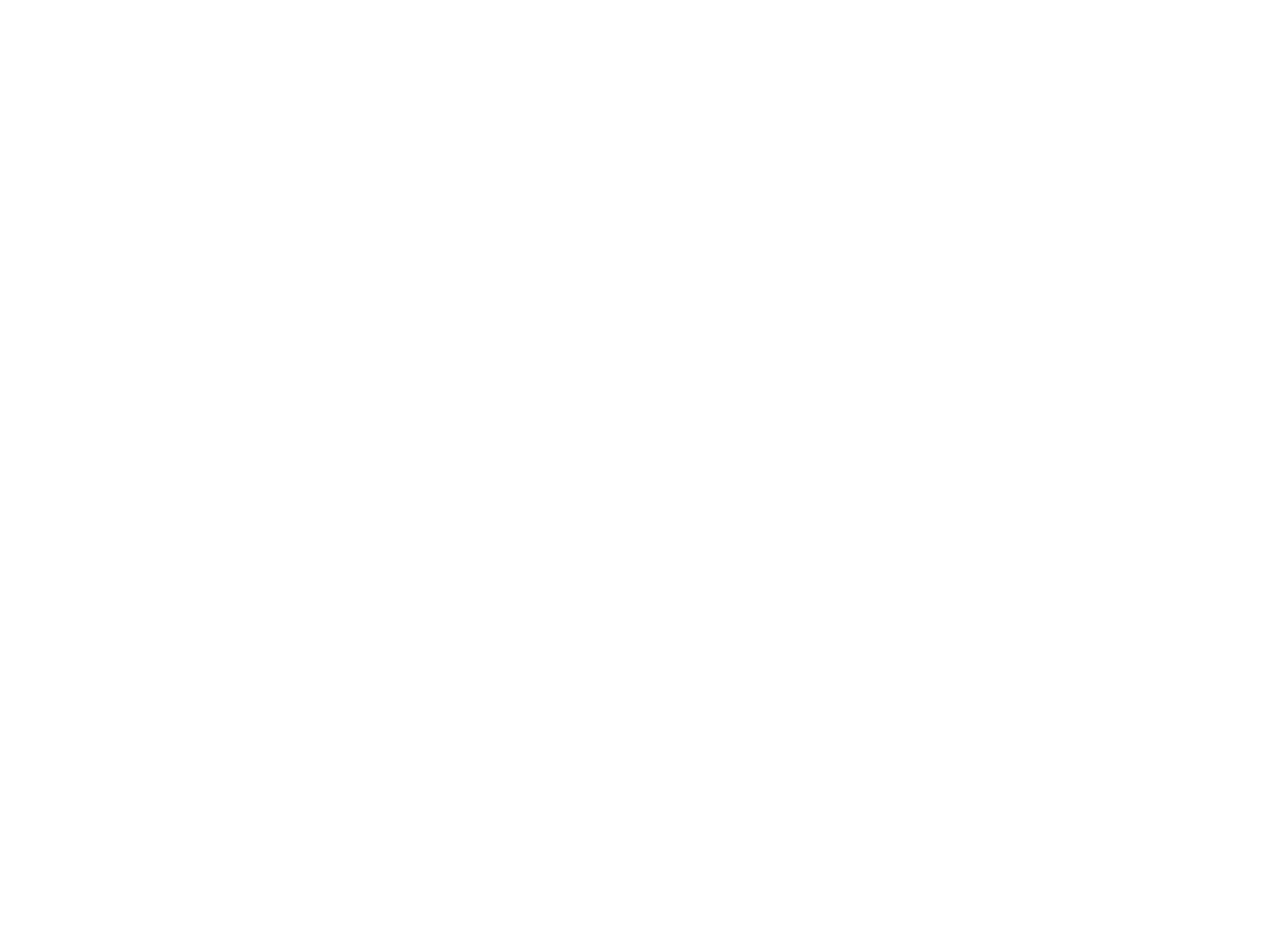
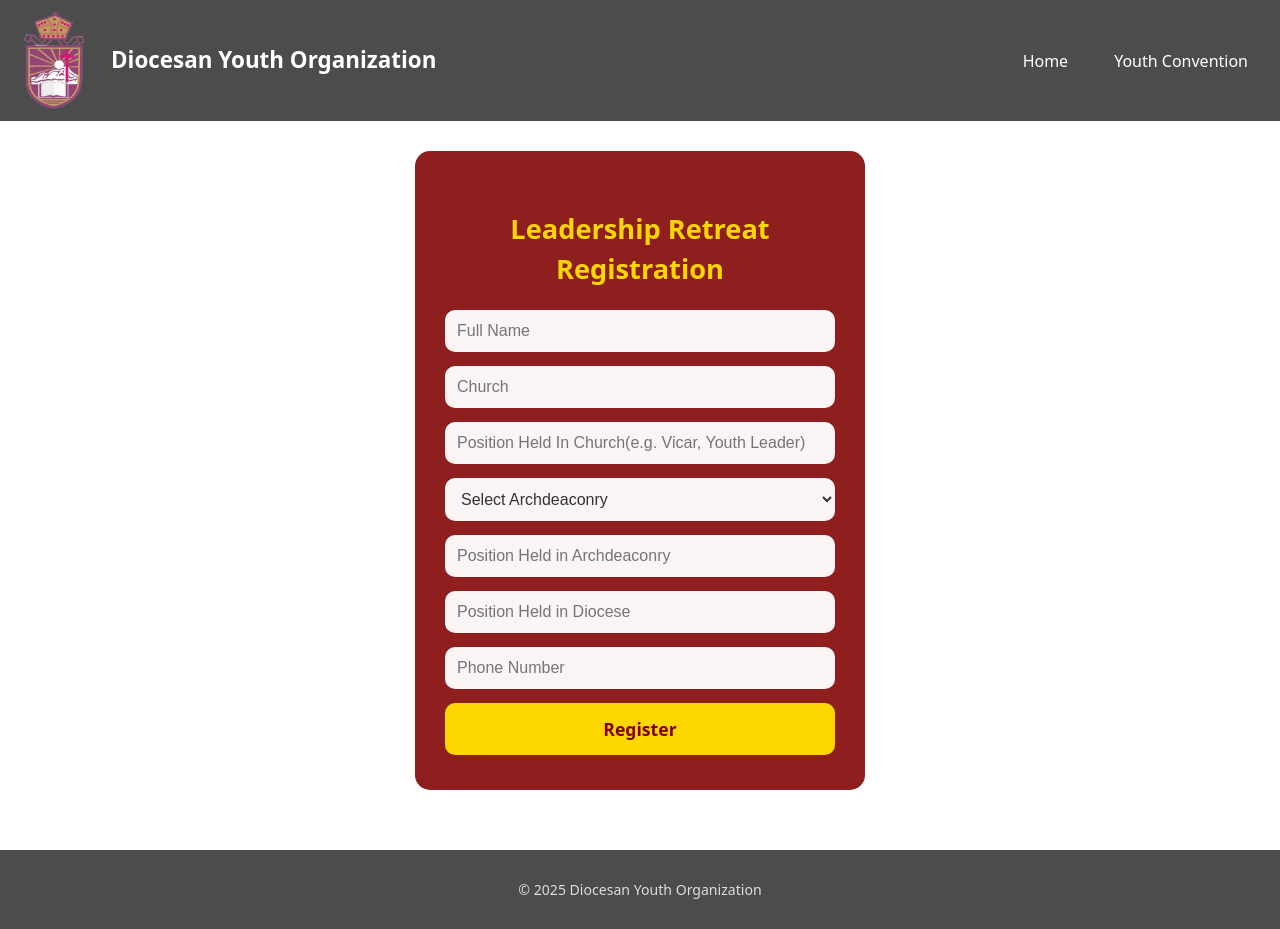
Before and after one commit to kwesike/dyo, a React (Vite) app: page /leadership-retreat in a window 1280 px wide. Before the commit this address had no page. Before the commit the page ends 800 px from the top, so only its background shows below. Built offline with nearby package versions, Linux system fonts and the light colour scheme.

Commit message:
code update

```diff
--- a/src/App.tsx
+++ b/src/App.tsx
@@ -9,6 +9,7 @@
 import SuccessDonation from "./components/SuccessDonation";
 import VoucherGenerator from "./components/VoucherGenerator";
 import AdminTags from "./components/AdminTags";
+import LeadershipRegistration from "./components/LeadershipRegistration"
 
 
 
@@ -26,6 +27,11 @@
         <Route path="/success-donation/:id" element={<SuccessDonation/>} />
         <Route path="/admin/vouchers" element={<VoucherGenerator />} />
         <Route path="/admin/tags" element={<AdminTags />} />
+        <Route
+  path="/leadership-retreat"
+  element={<LeadershipRegistration />}
+/>
+
 
 
       </Routes>
--- a/src/components/AdminDashboard.tsx
+++ b/src/components/AdminDashboard.tsx
@@ -2,6 +2,8 @@
 import { useNavigate } from "react-router-dom";
 import { supabase } from "../lib/supabaseClient";
 import * as XLSX from "xlsx";
+
+/* ================= INTERFACES ================= */
 
 interface Registration {
   id: number;
@@ -20,26 +22,48 @@
   created_at?: string;
 }
 
+interface LeadershipRegistration {
+  id: number;
+  full_name: string;
+  church: string;
+  position_held: string;
+  archdeaconry: string;
+  position_held_in_arch: string;
+  position_held_in_dio: string;
+  created_at?: string;
+}
+
+/* ================= COMPONENT ================= */
+
 export default function AdminDashboard() {
   const navigate = useNavigate();
+
+  const [activeTab, setActiveTab] = useState<"youth" | "leadership">("youth");
+
   const [registrations, setRegistrations] = useState<Registration[]>([]);
+  const [leadershipRegs, setLeadershipRegs] = useState<LeadershipRegistration[]>(
+    []
+  );
+
   const [loading, setLoading] = useState(true);
   const [search, setSearch] = useState("");
 
-  // ✅ Protect route
+  /* ================= AUTH PROTECTION ================= */
+
   useEffect(() => {
     const checkSession = async () => {
       const { data } = await supabase.auth.getSession();
-      if (!data.session) {
-        navigate("/admin-login");
-      }
+      if (!data.session) navigate("/admin-login");
     };
     checkSession();
   }, [navigate]);
 
+  /* ================= FETCH DATA ================= */
+
   useEffect(() => {
-    fetchRegistrations();
-  }, []);
+    if (activeTab === "youth") fetchRegistrations();
+    else fetchLeadershipRegistrations();
+  }, [activeTab]);
 
   const fetchRegistrations = async () => {
     setLoading(true);
@@ -47,75 +71,138 @@
       .from("registrations")
       .select("*")
       .order("id", { ascending: false });
+
     if (error) console.error(error);
     else setRegistrations(data || []);
     setLoading(false);
   };
 
-  const exportToExcel = () => {
-    const ws = XLSX.utils.json_to_sheet(registrations);
-    const wb = XLSX.utils.book_new();
-    XLSX.utils.book_append_sheet(wb, ws, "Registrations");
-    XLSX.writeFile(wb, "DYC_Registrations.xlsx");
+  const fetchLeadershipRegistrations = async () => {
+    setLoading(true);
+    const { data, error } = await supabase
+      .from("leadership_registrations")
+      .select("*")
+      .order("id", { ascending: false });
+
+    if (error) console.error(error);
+    else setLeadershipRegs(data || []);
+    setLoading(false);
   };
 
-  // ✅ Logout
-  const handleLogout = async () => {
-    await supabase.auth.signOut();
-    navigate("/admin-login");
-  };
+  /* ================= SEARCH ================= */
 
-  const filteredData = registrations.filter(
+  const filteredYouth = registrations.filter(
     (r) =>
       r.full_name.toLowerCase().includes(search.toLowerCase()) ||
       r.archdeaconry.toLowerCase().includes(search.toLowerCase()) ||
       r.church.toLowerCase().includes(search.toLowerCase())
   );
 
+  const filteredLeadership = leadershipRegs.filter(
+    (r) =>
+      r.full_name.toLowerCase().includes(search.toLowerCase()) ||
+      r.archdeaconry.toLowerCase().includes(search.toLowerCase()) ||
+      r.church.toLowerCase().includes(search.toLowerCase())
+  );
+
+  /* ================= EXPORT ================= */
+
+  const exportToExcel = () => {
+    const data =
+      activeTab === "youth" ? filteredYouth : filteredLeadership;
+
+    const ws = XLSX.utils.json_to_sheet(data);
+    const wb = XLSX.utils.book_new();
+
+    XLSX.utils.book_append_sheet(
+      wb,
+      ws,
+      activeTab === "youth"
+        ? "Youth Registrations"
+        : "Leadership Registrations"
+    );
+
+    XLSX.writeFile(
+      wb,
+      activeTab === "youth"
+        ? "Youth_Convention_Registrations.xlsx"
+        : "Leadership_Retreat_Registrations.xlsx"
+    );
+  };
+
+  /* ================= LOGOUT ================= */
+
+  const handleLogout = async () => {
+    await supabase.auth.signOut();
+    navigate("/admin-login");
+  };
+
+  /* ================= UI ================= */
+
   return (
-    <div className="p-6 w-full max-w-6xl mx-auto bg-white rounded-lg shadow-md">
+    <div className="p-6 w-full max-w-7xl mx-auto bg-white rounded-lg shadow-md">
       <div className="flex justify-between items-center mb-4">
-        <h2 className="text-2xl font-bold text-center">
-          Admin Dashboard – Youth Convention Registrations
+        <h2 className="text-2xl font-bold">
+          Admin Dashboard
         </h2>
         <button
           onClick={handleLogout}
-          className="bg-red-600 text-white px-3 py-2 rounded hover:bg-red-700"
+          className="bg-red-600 text-white px-3 py-2 rounded"
         >
           Logout
         </button>
       </div>
 
+      {/* Tabs */}
+      <div className="flex gap-3 mb-4">
+        <button
+          onClick={() => setActiveTab("youth")}
+          className={`px-4 py-2 rounded ${
+            activeTab === "youth"
+              ? "bg-blue-600 text-white"
+              : "bg-gray-200"
+          }`}
+        >
+          Youth Convention
+        </button>
+
+        <button
+          onClick={() => setActiveTab("leadership")}
+          className={`px-4 py-2 rounded ${
+            activeTab === "leadership"
+              ? "bg-purple-600 text-white"
+              : "bg-gray-200"
+          }`}
+        >
+          Leadership Retreat
+        </button>
+      </div>
+
+      {/* Search & Export */}
       <div className="flex justify-between mb-4">
         <input
           type="text"
-          placeholder="Search by name, archdeaconry, or church..."
+          placeholder="Search by name, archdeaconry or church..."
           className="border px-3 py-2 rounded w-2/3"
           value={search}
           onChange={(e) => setSearch(e.target.value)}
         />
+
         <button
           onClick={exportToExcel}
-          className="bg-green-600 text-white px-4 py-2 rounded hover:bg-green-700"
+          className="bg-green-600 text-white px-4 py-2 rounded"
         >
           Export to Excel
         </button>
       </div><br/>
       <button onClick={() => navigate('/admin/vouchers')} className="bg-blue-600 text-white px-3 py-2 rounded">Voucher Generator</button>
 
-      <button
-  onClick={() => navigate("/admin/tags")}
-  className="bg-purple-600 text-white px-3 py-2 rounded ml-2 hover:bg-purple-700"
->
-  View All Tags
-</button>
-
+      {/* ================= TABLES ================= */}
 
       {loading ? (
-        <p className="text-center text-gray-600">Loading registrations...</p>
-      ) : filteredData.length === 0 ? (
-        <p className="text-center text-gray-600">No registrations found.</p>
-      ) : (
+        <p className="text-center">Loading...</p>
+      ) : activeTab === "youth" ? (
+        /* ===== YOUTH TABLE ===== */
         <div className="overflow-x-auto">
           <table className="w-full border text-sm">
             <thead>
@@ -123,26 +210,20 @@
                 <th className="border px-2 py-1">Photo</th>
                 <th className="border px-2 py-1">Full Name</th>
                 <th className="border px-2 py-1">Gender</th>
-                <th className="border px-2 py-1">Date of Birth</th>
                 <th className="border px-2 py-1">Archdeaconry</th>
                 <th className="border px-2 py-1">Church</th>
-                <th className="border px-2 py-1">Occupation</th>
-                <th className="border px-2 py-1">Qualification</th>
                 <th className="border px-2 py-1">Phone</th>
-                <th className="border px-2 py-1">Email</th>
-                <th className="border px-2 py-1">Address</th>
-                <th className="border px-2 py-1">Payment Status</th>
+                <th className="border px-2 py-1">Payment</th>
               </tr>
             </thead>
             <tbody>
-              {filteredData.map((reg) => (
+              {filteredYouth.map((reg) => (
                 <tr key={reg.id} className="text-center">
                   <td className="border px-2 py-1">
                     {reg.photo_url ? (
                       <img
                         src={reg.photo_url}
-                        alt={reg.full_name}
-                        className="w-10 h-10 object-cover rounded-full mx-auto"
+                        className="w-10 h-10 rounded-full mx-auto"
                       />
                     ) : (
                       "N/A"
@@ -150,14 +231,9 @@
                   </td>
                   <td className="border px-2 py-1">{reg.full_name}</td>
                   <td className="border px-2 py-1">{reg.gender}</td>
-                  <td className="border px-2 py-1">{reg.date_of_birth}</td>
                   <td className="border px-2 py-1">{reg.archdeaconry}</td>
                   <td className="border px-2 py-1">{reg.church}</td>
-                  <td className="border px-2 py-1">{reg.occupation}</td>
-                  <td className="border px-2 py-1">{reg.educational_qualification}</td>
                   <td className="border px-2 py-1">{reg.phone}</td>
-                  <td className="border px-2 py-1">{reg.email}</td>
-                  <td className="border px-2 py-1">{reg.address}</td>
                   <td className="border px-2 py-1">
                     {reg.payment_status === "paid" ? (
                       <span className="bg-green-600 text-white px-2 py-1 rounded text-xs">
@@ -169,7 +245,34 @@
                       </span>
                     )}
                   </td>
-
+                </tr>
+              ))}
+            </tbody>
+          </table>
+        </div>
+      ) : (
+        /* ===== LEADERSHIP TABLE ===== */
+        <div className="overflow-x-auto">
+          <table className="w-full border text-sm">
+            <thead>
+              <tr className="bg-gray-100">
+                <th className="border px-2 py-1">Full Name</th>
+                <th className="border px-2 py-1">Church</th>
+                <th className="border px-2 py-1">Archdeaconry</th>
+                <th className="border px-2 py-1">Position (Church)</th>
+                <th className="border px-2 py-1">Position (Arch)</th>
+                <th className="border px-2 py-1">Position (Diocese)</th>
+              </tr>
+            </thead>
+            <tbody>
+              {filteredLeadership.map((reg) => (
+                <tr key={reg.id} className="text-center">
+                  <td className="border px-2 py-1">{reg.full_name}</td>
+                  <td className="border px-2 py-1">{reg.church}</td>
+                  <td className="border px-2 py-1">{reg.archdeaconry}</td>
+                  <td className="border px-2 py-1">{reg.position_held}</td>
+                  <td className="border px-2 py-1">{reg.position_held_in_arch}</td>
+                  <td className="border px-2 py-1">{reg.position_held_in_dio}</td>
                 </tr>
               ))}
             </tbody>
--- /dev/null
+++ b/src/components/LeadershipRegistration.tsx
@@ -0,0 +1,152 @@
+import { useState, type ChangeEvent, type FormEvent } from "react";
+import { supabase } from "../lib/supabaseClient";
+import { useNavigate, Link } from "react-router-dom";
+import logo from "../assets/ibadan_north.png";
+import "./RegistrationForm.css";
+
+export default function LeadershipRegistration() {
+  const navigate = useNavigate();
+
+  const [formData, setFormData] = useState({
+    full_name: "",
+    church: "",
+    position_held: "",
+    archdeaconry: "",
+    position_held_in_arch:"",
+    position_held_in_dio:"",
+    phone_number:"",
+  });
+
+  const [loading, setLoading] = useState(false);
+
+  const handleChange = (
+    e: ChangeEvent<HTMLInputElement | HTMLSelectElement>
+  ) => {
+    const { name, value } = e.target;
+    setFormData((prev) => ({ ...prev, [name]: value }));
+  };
+
+  const handleSubmit = async (e: FormEvent) => {
+    e.preventDefault();
+    setLoading(true);
+
+    try {
+      const { error } = await supabase
+        .from("leadership_registrations")
+        .insert([formData]);
+
+      if (error) throw error;
+
+      alert("✅ Registration successful!");
+      navigate("/");
+    } catch (err) {
+      console.error(err);
+      alert("❌ Failed to submit registration");
+    } finally {
+      setLoading(false);
+    }
+  };
+
+  return (
+    <div className="registration-container">
+      {/* Navbar */}
+      <header className="navbar">
+        <div className="navbar-left">
+          <img src={logo} alt="Logo" className="logo" />
+          <h1>Diocesan Youth Organization</h1>
+        </div>
+        <nav className="navbar-links">
+          <Link to="/">Home</Link>
+          <Link to="/register">Youth Convention</Link>
+        </nav>
+      </header>
+
+      {/* Form */}
+      <main className="form-section">
+        <div className="form-box">
+          <h2>Leadership Retreat Registration</h2>
+
+          <form onSubmit={handleSubmit}>
+            <input
+              name="full_name"
+              placeholder="Full Name"
+              value={formData.full_name}
+              onChange={handleChange}
+              required
+            />
+
+            <input
+              name="church"
+              placeholder="Church"
+              value={formData.church}
+              onChange={handleChange}
+              required
+            />
+
+            <input
+              name="position_held"
+              placeholder="Position Held In Church(e.g. Vicar, Youth Leader)"
+              value={formData.position_held}
+              onChange={handleChange}
+              required
+            />
+
+            <select
+              name="archdeaconry"
+              value={formData.archdeaconry}
+              onChange={handleChange}
+              required
+            >
+              <option value="">Select Archdeaconry</option>
+              <option>Agodi</option>
+              <option>Agbrigidi</option>
+              <option>Agugu</option>
+              <option>Akinyele</option>
+              <option>Alakia/Egbeda</option>
+              <option>Alegongo</option>
+              <option>Cathedral</option>
+              <option>Igbo Elerin</option>
+              <option>Kutayi</option>
+              <option>Olorunda</option>
+              <option>Olorunsogo/Akanran</option>
+              <option>Orogun</option>
+              <option>Yemetu</option>
+            </select>
+
+            <input
+              name="position_held_in_arch"
+              placeholder="Position Held in Archdeaconry"
+              value={formData.position_held_in_arch}
+              onChange={handleChange}
+              required
+            />
+
+            <input
+              name="position_held_in_dio"
+              placeholder="Position Held in Diocese"
+              value={formData.position_held_in_dio}
+              onChange={handleChange}
+              required
+            />
+
+            <input
+              name="phone_number"
+              placeholder="Phone Number"
+              value={formData.phone_number}
+              onChange={handleChange}
+              required
+            />
+
+            <button type="submit" disabled={loading}>
+              {loading ? "Submitting..." : "Register"}
+            </button>
+          </form>
+        </div>
+      </main>
+
+      <footer className="footer">
+        <p>© {new Date().getFullYear()} Diocesan Youth Organization</p>
+      </footer>
+    </div>
+  );
+}
```
Also changed, not shown: src/components/HomePage.tsx (+4 -7 lines). Lines whose indentation alone changed are shown as unchanged.
